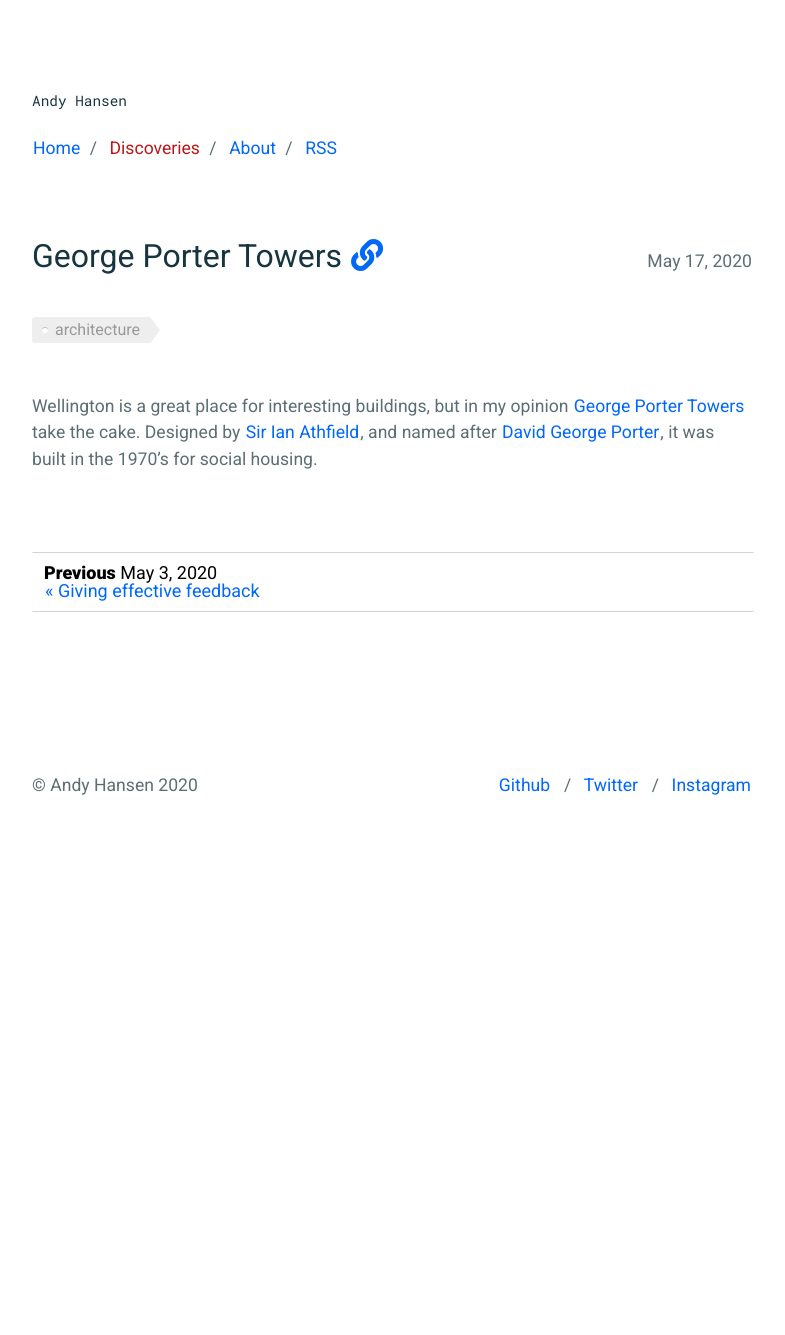
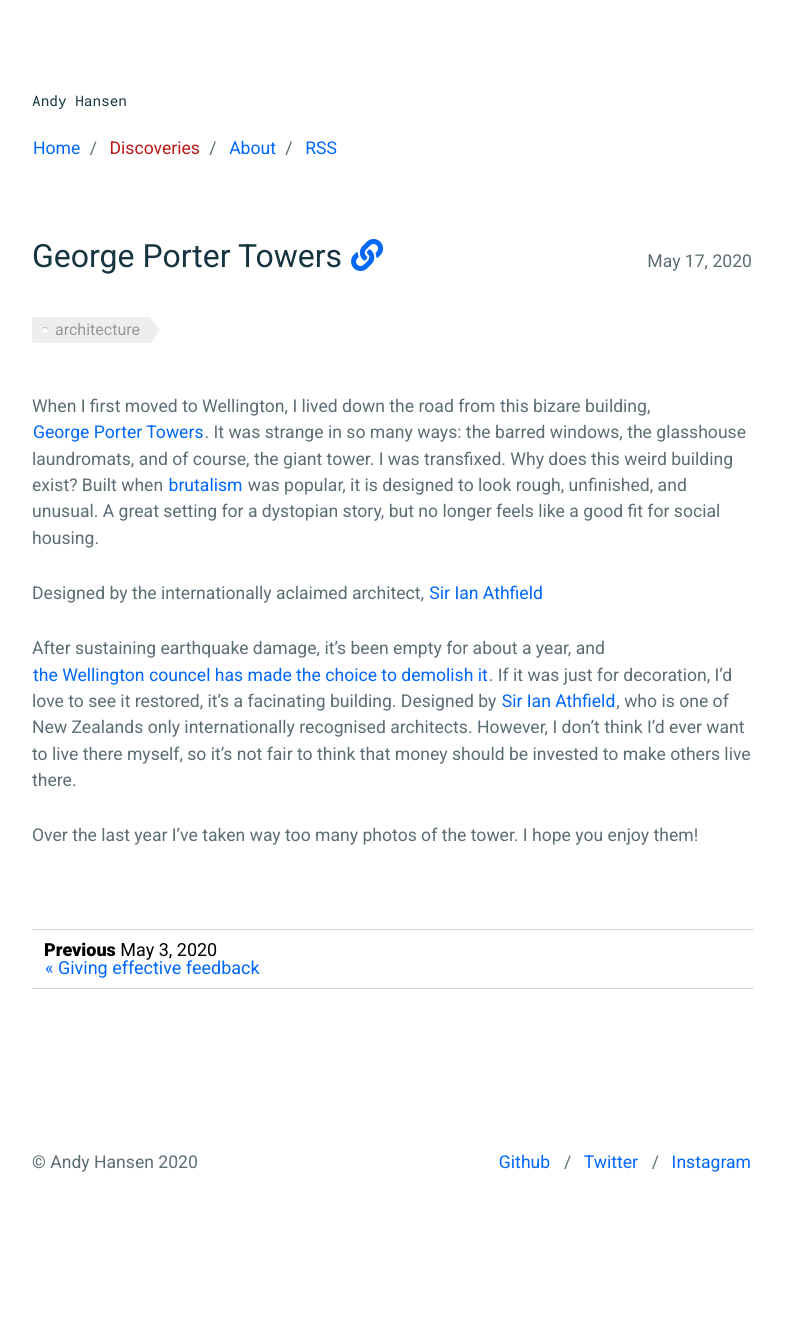
Before and after one commit to andyhansen/blog, a Jekyll site: the page built from _posts/2020-05-17-george-porter-towers.md, in a window 1280 px wide. Shown: the whole page, without its empty margins (248-1033 px from the left). Built offline with Jekyll 4.4.1, drawn with Linux system fonts in a browser that asks for light colours; nearby versions of some CDN libraries; comment, search, counter and statistics services are not loaded; before the commit the page ends 958 px from its top, so only the background shows below that.

Commit message:
feat: first few paragraphs

```diff
--- a/_posts/2020-05-17-george-porter-towers.md
+++ b/_posts/2020-05-17-george-porter-towers.md
@@ -2,10 +2,25 @@
 layout: post
 type: discovery
 title: "George Porter Towers"
+description: Brutalist social housing
+link: http://betonbrut.net/george-porter-towers/
 date: 2020-05-17
 tags: architecture
 comments: true
 ---
 
-Wellington is a great place for interesting buildings, but in my opinion [George Porter Towers](http://betonbrut.net/george-porter-towers/) take the cake.
-Designed by [Sir Ian Athfield](https://www.thearts.co.nz/artists/sir-ian-athfield), and named after [David George Porter](https://prabook.com/web/david_george.porter/191208), it was built in the 1970's for social housing.
+When I first moved to Wellington, I lived down the road from this bizare building, [George Porter Towers](http://betonbrut.net/george-porter-towers/).
+It was strange in so many ways: the barred windows, the glasshouse laundromats, and of course, the giant tower.
+I was transfixed.
+Why does this weird building exist?
+Built when [brutalism](https://www.designingbuildings.co.uk/wiki/Brutalism) was popular, it is designed to look rough, unfinished, and unusual.
+A great setting for a dystopian story, but no longer feels like a good fit for social housing.
+
+Designed by the internationally aclaimed architect, [Sir Ian Athfield](https://www.thearts.co.nz/artists/sir-ian-athfield)
+
+After sustaining earthquake damage, it's been empty for about a year, and [the Wellington councel has made the choice to demolish it](https://www.nzherald.co.nz/nz/news/article.cfm?c_id=1&objectid=12260331).
+If it was just for decoration, I'd love to see it restored, it's a facinating building.
+Designed by [Sir Ian Athfield](https://www.thearts.co.nz/artists/sir-ian-athfield), who is one of New Zealands only internationally recognised architects.
+However, I don't think I'd ever want to live there myself, so it's not fair to think that money should be invested to make others live there.
+
+Over the last year I've taken way too many photos of the tower. I hope you enjoy them!
```
